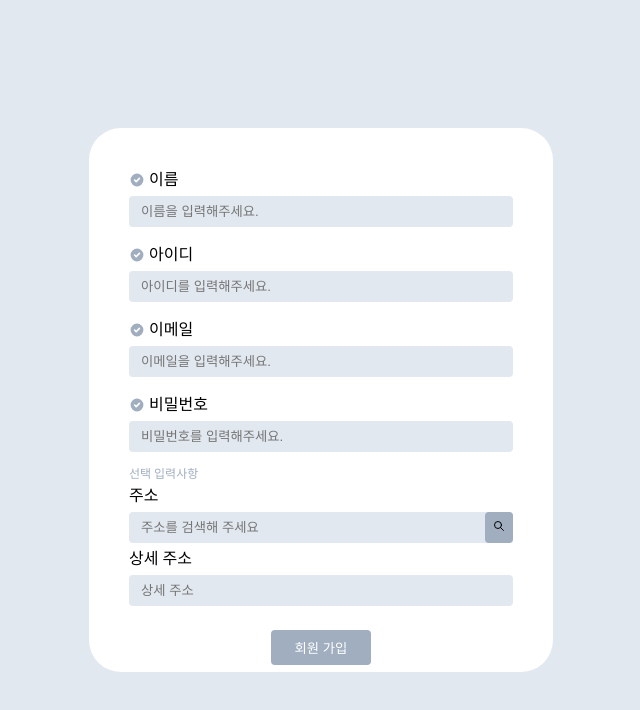
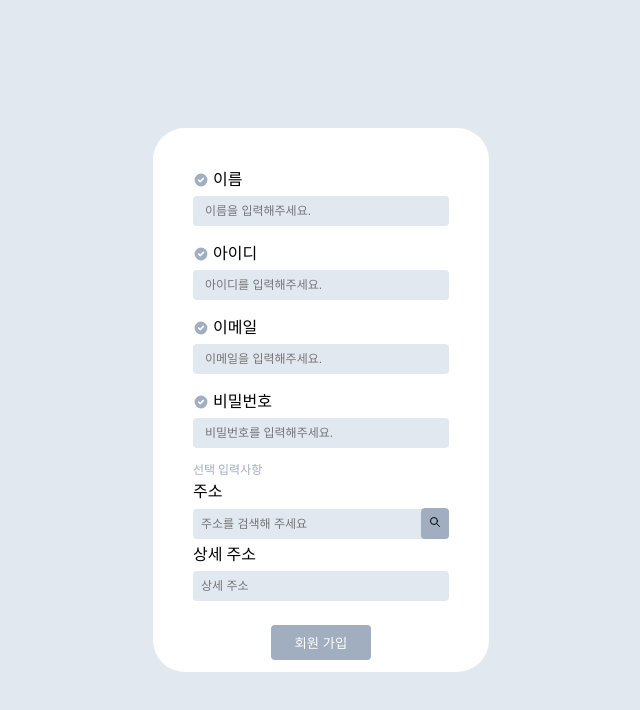
Before and after one commit to JangExpedition/movie-reservation, a React app: page / in a window 1280 px wide. Shown: the top 710 px of the page, without its empty margins (319-959 px from the left). Built offline with nearby package versions, Linux system fonts and the light colour scheme.

Commit message:
CSS 수정

```diff
--- a/src/components/AddressField.scss
+++ b/src/components/AddressField.scss
@@ -9,7 +9,7 @@
   }
   input {
     margin-top: 0.5rem;
-    padding: 0.5rem 0.75rem;
+    padding: 0.5rem 1.75rem 0.5rem 0.5rem;
     border: none;
     border-radius: 0.25rem;
   }
--- a/src/components/TextField.tsx
+++ b/src/components/TextField.tsx
@@ -12,7 +12,13 @@ const TextField: React.FC<TextFieldProps> = ({ data }) => {
   const textInput = useRef<HTMLInputElement>(null);
 
   useEffect(() => {
-    inputValue && tester(inputValue);
+    if (inputValue) {
+      tester(inputValue);
+    } else {
+      if (checker.current?.classList.contains("accept")) {
+        classAddAndRemove(checker.current, "default", "accept");
+      }
+    }
   }, [inputValue]);
 
   const tester = (value: string) => {
--- a/src/pages/SignInPage/index.style.scss
+++ b/src/pages/SignInPage/index.style.scss
@@ -7,6 +7,10 @@
   justify-content: center;
   align-items: center;
   background-color: $gray-color-300;
+}
+
+input {
+  font-size: 0.75rem;
 }
 
 .accept {
@@ -26,11 +30,14 @@
 }
 
 .sign-in-form {
-  width: 30%;
+  width: 20%;
   height: 60%;
   border-radius: 2rem;
   background-color: #fff;
   padding: 2rem 2.5rem;
+  display: flex;
+  flex-direction: column;
+  justify-content: space-between;
   p {
     color: $gray-color-500;
     font-size: 0.75rem;
@@ -54,5 +61,6 @@
 @media screen and (max-width: 768px) {
   .sign-in-form {
     width: 70%;
+    height: 80%;
   }
 }
```
